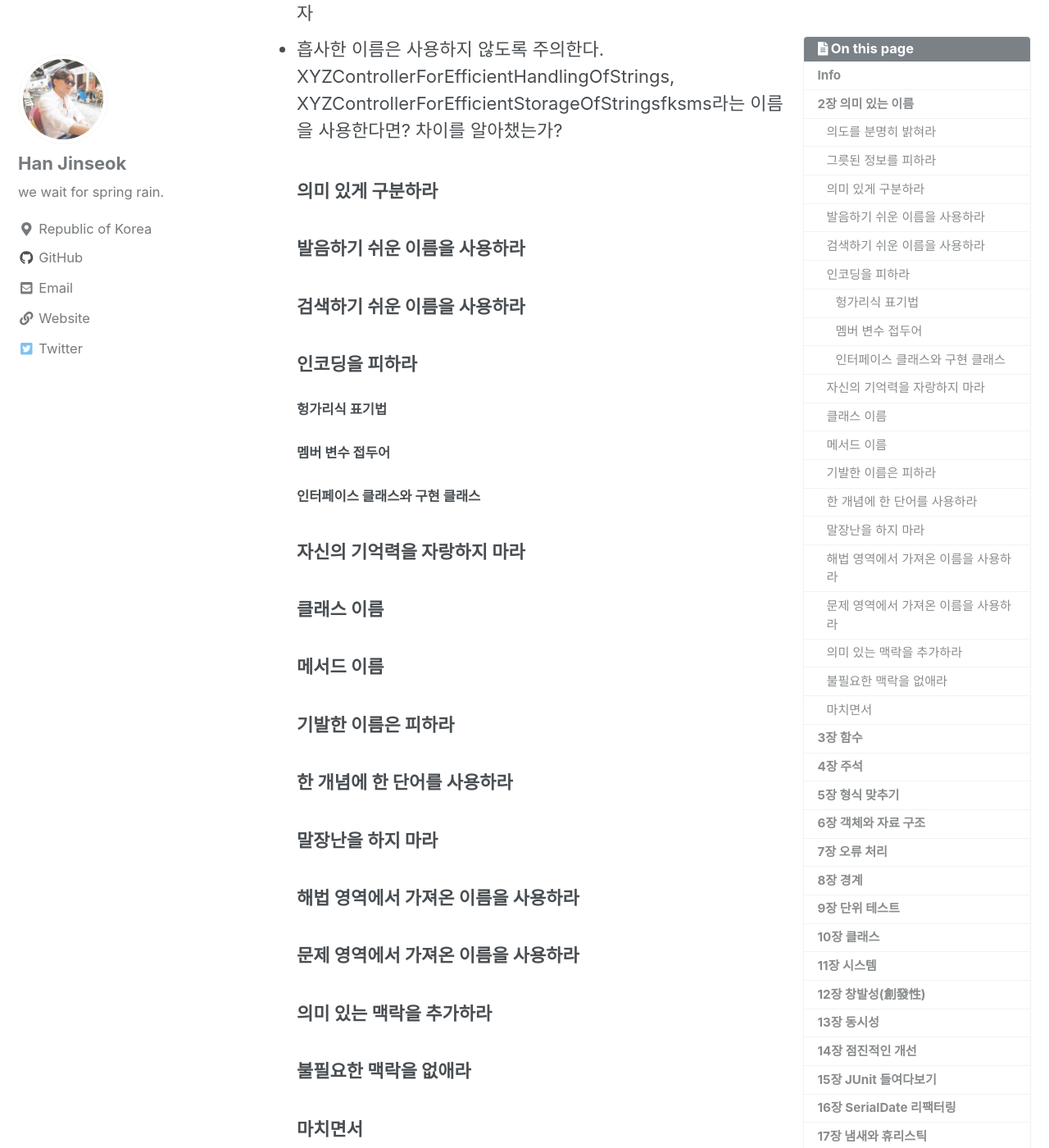
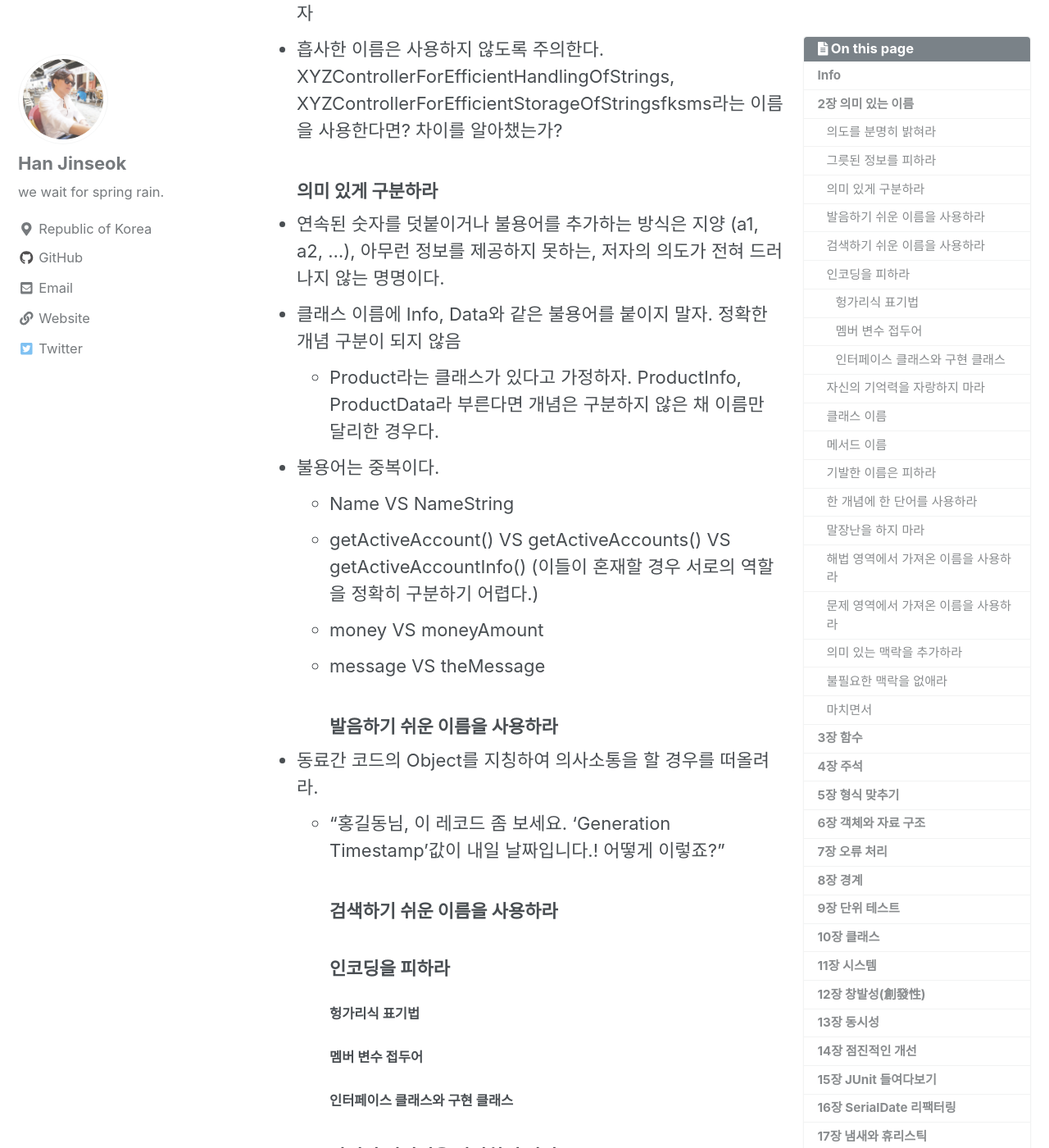
Before and after one commit to moregorenine/moregorenine.github.io, a Jekyll site: the page built from _posts/book/2019-02-18-clean-code-part2.md, in a window 1280 px wide and 1400 px high, scrolled down 1653 px. Shown: the whole window at 82% size. Built offline with Jekyll 4.4.1, drawn with Linux system fonts in a browser that asks for light colours; nearby versions of some CDN libraries; comment, search, counter and statistics services are not loaded; a style sheet for code colours, icons or effects is not loaded.

Commit message:
Update 2019-02-18-clean-code-part2.md

```diff
--- a/_posts/book/2019-02-18-clean-code-part2.md
+++ b/_posts/book/2019-02-18-clean-code-part2.md
@@ -35,7 +35,17 @@ public List<int[]> getFlaggedCells() {
 - 개발자에게는 특수한 의미를 가지는 단어(List 등)는 실제 컨테이너가 List가 아닌 이상 accountList라 명명하지 않는다. 차라리 accountGroup, bunchOfAccounts, accounts등으로 명명하자
 - 흡사한 이름은 사용하지 않도록 주의한다. XYZControllerForEfficientHandlingOfStrings, XYZControllerForEfficientStorageOfStringsfksms라는 이름을 사용한다면? 차이를 알아챘는가?
 ### 의미 있게 구분하라
+- 연속된 숫자를 덧붙이거나 불용어를 추가하는 방식은 지양 (a1, a2, …), 아무런 정보를 제공하지 못하는, 저자의 의도가 전혀 드러나지 않는 명명이다.
+- 클래스 이름에 Info, Data와 같은 불용어를 붙이지 말자. 정확한 개념 구분이 되지 않음
+  - Product라는 클래스가 있다고 가정하자. ProductInfo, ProductData라 부른다면 개념은 구분하지 않은 채 이름만 달리한 경우다.
+- 불용어는 중복이다.
+  - Name VS NameString
+  - getActiveAccount() VS getActiveAccounts() VS getActiveAccountInfo() (이들이 혼재할 경우 서로의 역할을 정확히 구분하기 어렵다.)
+  - money VS moneyAmount
+  - message VS theMessage
 ### 발음하기 쉬운 이름을 사용하라
+- 동료간 코드의 Object를 지칭하여 의사소통을 할 경우를 떠올려라.
+  - "홍길동님, 이 레코드 좀 보세요. 'Generation Timestamp'값이 내일 날짜입니다.! 어떻게 이렇죠?"
 ### 검색하기 쉬운 이름을 사용하라
 ### 인코딩을 피하라
 #### 헝가리식 표기법
```
